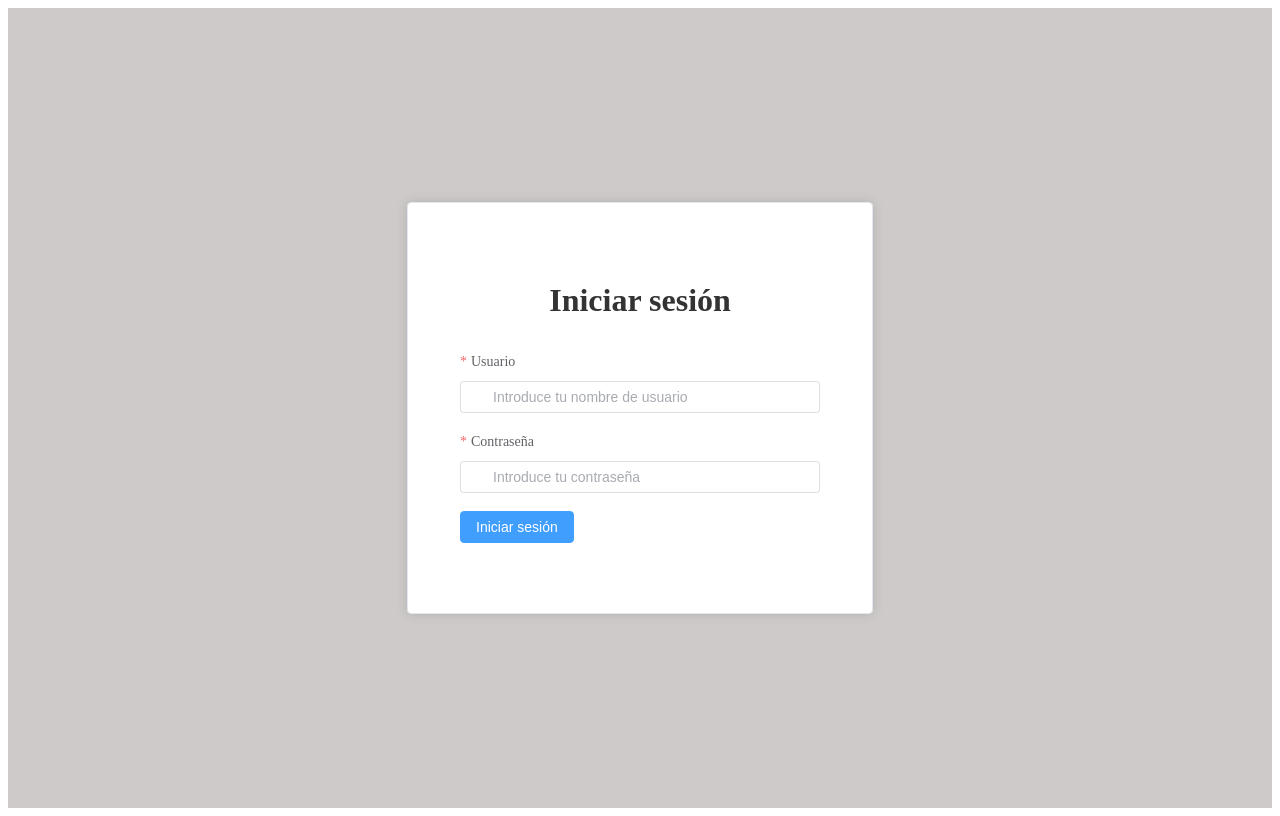
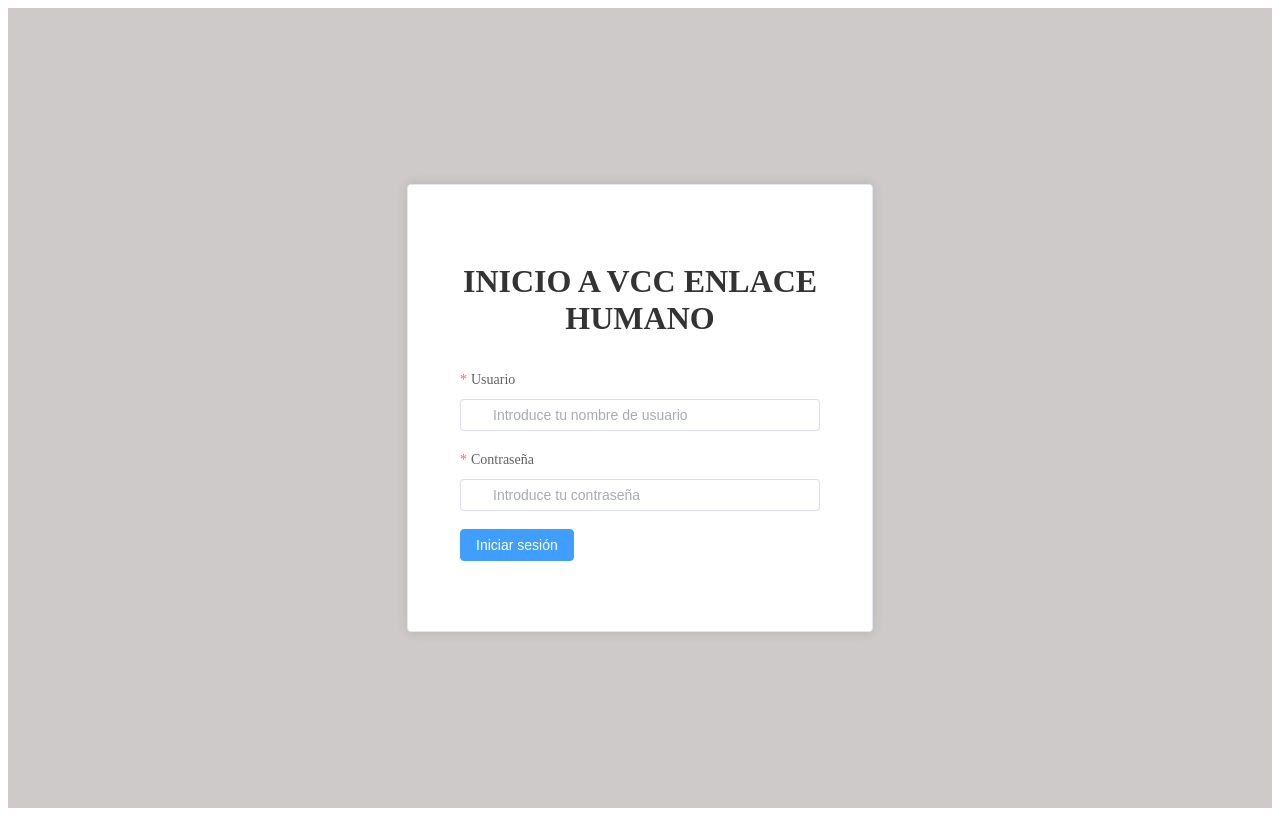
Before and after one commit to Jamesmarin2932/proyecto_sena_facturacion_fronted, a Vue app: page / in a window 1280 px wide. Built offline with nearby package versions, Linux system fonts and the light colour scheme; what vue3-country-region-select would draw is missing.

Commit message:
cambio titulo inicio de sesion

```diff
--- a/src/components/Inicio.vue
+++ b/src/components/Inicio.vue
@@ -1,7 +1,7 @@
 <template>
   <div class="login-container">
     <el-card class="login-card">
-      <h2 class="login-title">Iniciar sesión</h2>
+      <h2 class="login-title">INICIO A VCC ENLACE HUMANO</h2>
       <el-form :model="form" ref="formRef" label-position="top" class="login-form" @submit.prevent="login">
         <el-form-item label="Usuario" :rules="usernameRules" required>
           <el-input
```
